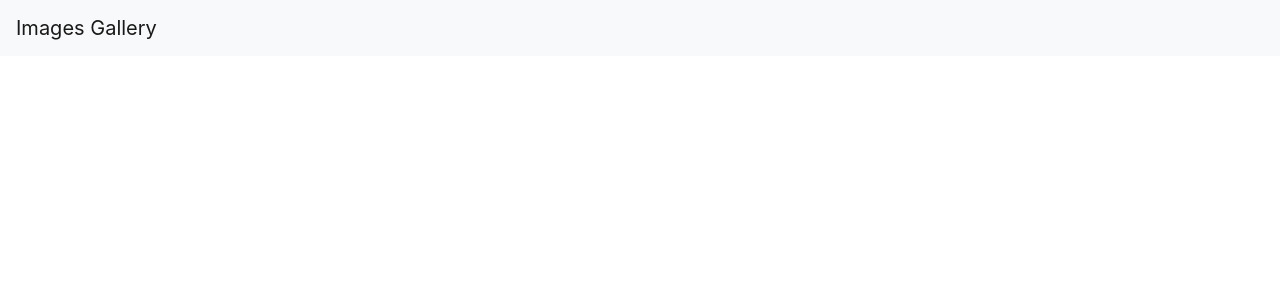
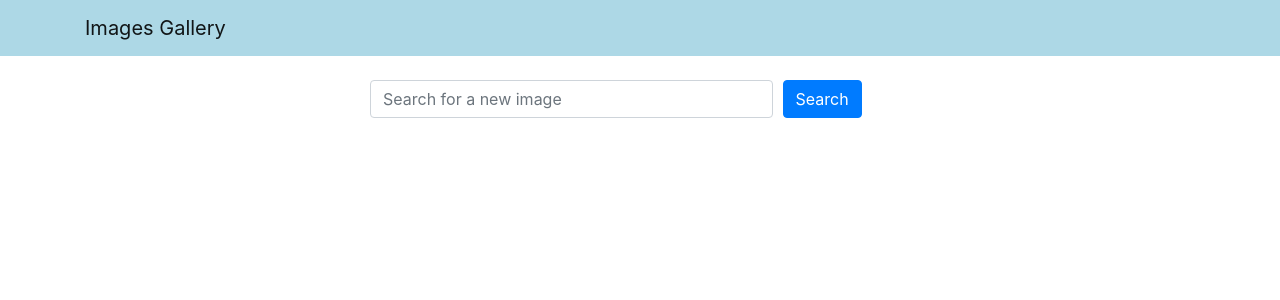
Before and after one commit to anirudh11104/images-gallery, a React (Create React App) app in the folder frontend/: page / in a window 1280 px wide. Shown: the top 300 px of the page. Built offline with nearby package versions, Linux system fonts and the light colour scheme.

Commit message:
controlled search  component

```diff
--- a/frontend/src/App.js
+++ b/frontend/src/App.js
@@ -1,11 +1,25 @@
+import { useState } from 'react';
 import 'bootstrap/dist/css/bootstrap.min.css';
 import Header from './components/Header';
+import Search from './components/Search';
+
+
+
 const App = () => {
+  const [word, setWord] = useState('');
+  const handleSearchSubmit = (e) => {
+    e.preventDefault();
+    console.log(word);
+  }
+  console.log(word);
   return (
     <div>
       <Header title = "Images Gallery"/>
+      <Search word = {word} setWord = {setWord} handleSubmit = {handleSearchSubmit}/>
     </div>
   );
 }
 
+
+
 export default App;
--- a/frontend/src/components/Header.js
+++ b/frontend/src/components/Header.js
@@ -1,11 +1,17 @@
 import React from "react";
-import { Navbar } from 'react-bootstrap';
+import { Navbar, Container } from 'react-bootstrap';
 
-const Header = (props) => {
+const navbarStyle = {
+    backgroundColor: 'lightblue'
+}
+
+const Header = ({ title }) => {
     return (
-        <Navbar bg="light" variant="light">
-          <Navbar.Brand href="/">{props.title}</Navbar.Brand>
-      </Navbar>
+        <Navbar style={navbarStyle} variant="light">
+            <Container>
+                <Navbar.Brand href="/">{title}</Navbar.Brand>
+            </Container>
+        </Navbar>
     )
 }
 
--- /dev/null
+++ b/frontend/src/components/Search.js
@@ -0,0 +1,29 @@
+import React from 'react';
+import { Container, Row, Col, Form, Button } from 'react-bootstrap';
+
+const Search = ({word, setWord, handleSubmit}) => {
+    return (
+        <Container className='mt-4'>
+            <Row className='justify-content-center'>
+                <Col cs={12} md={8} lg={6}>
+                    <Form onSubmit={handleSubmit}>
+                        <Form.Row>
+                            <Col xs={9}>
+                                <Form.Control
+                                type="text"
+                                value={word}
+                                onChange={(e) => setWord(e.target.value)}
+                                placeholder="Search for a new image" />
+                            </Col>
+                            <Col>
+                                <Button variant="primary" type="submit">Search</Button>
+                            </Col>
+                        </Form.Row>
+                    </Form>
+                </Col>
+            </Row>
+        </Container>
+    );
+}
+
+export default Search;
```
